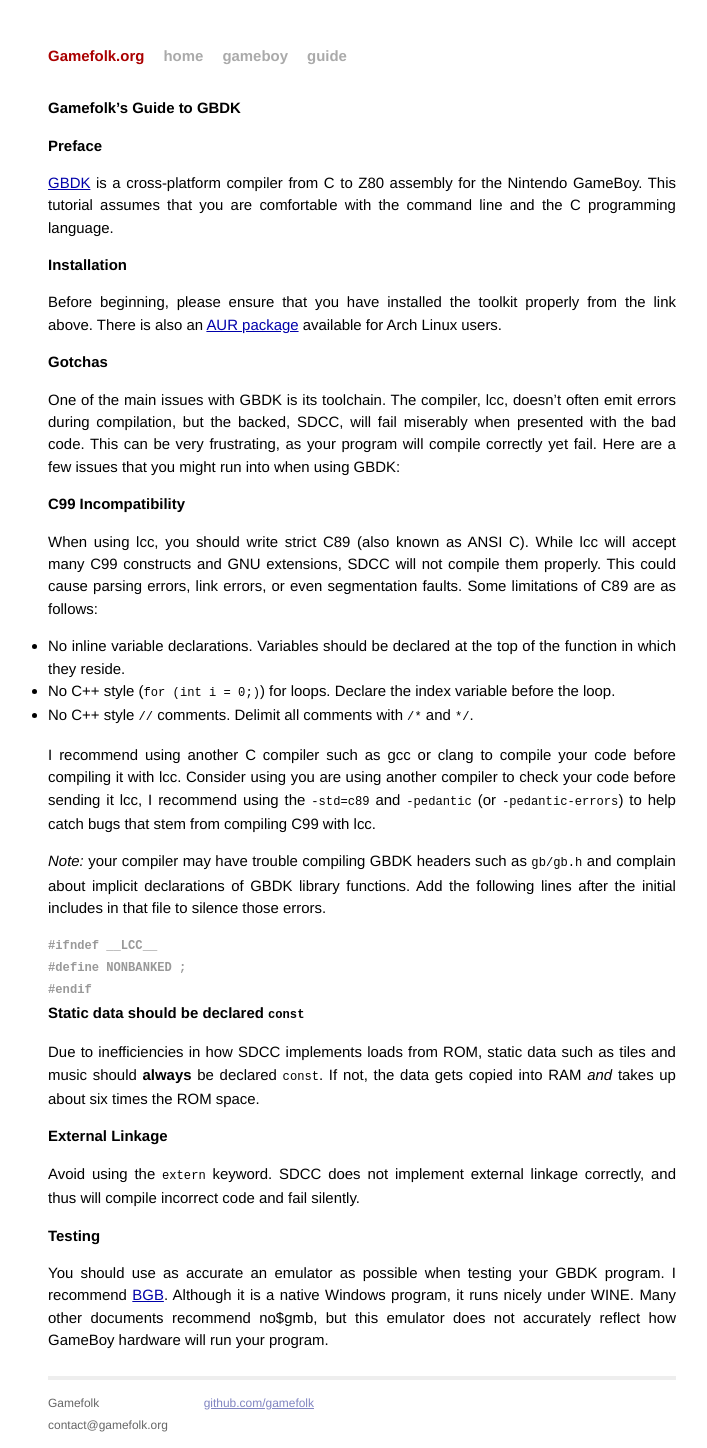
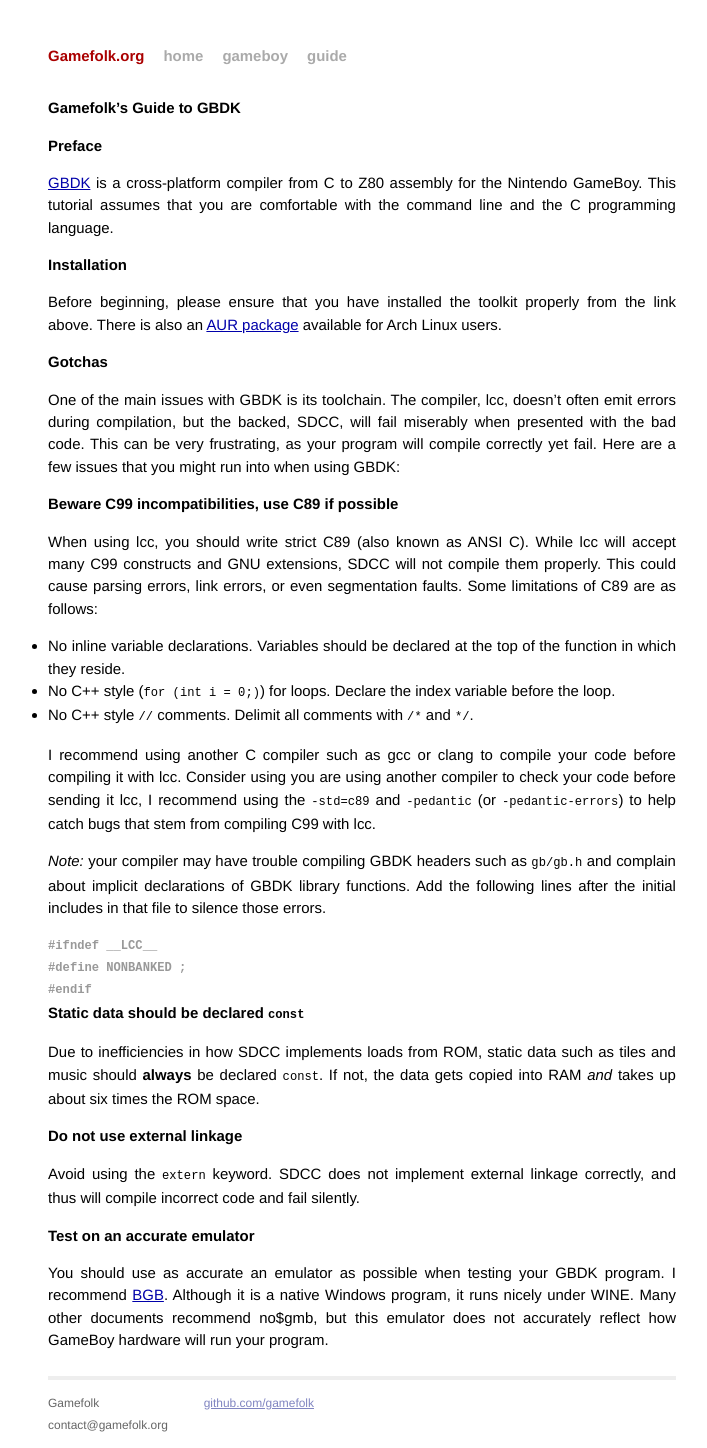
Before and after one commit to gamefolk/gamefolk.github.io, a Jekyll site: the page built from guide.md, in a window 1280 px wide. Shown: the whole page, without its empty margins (278-985 px from the left). Built offline with Jekyll 4.4.1, drawn with Linux system fonts in a browser that asks for light colours; Markdown is read by kramdown in place of the engine named in the settings.

Commit message:
add detail to titles

```diff
--- a/guide.md
+++ b/guide.md
@@ -24,7 +24,7 @@
 will compile correctly yet fail. Here are a few issues that you might run into
 when using GBDK:
 
-### C99 Incompatibility
+### Beware C99 incompatibilities, use C89 if possible
 
 When using lcc, you should write strict C89 (also known as ANSI C). While lcc
 will accept many C99 constructs and GNU extensions, SDCC will not compile them
@@ -59,12 +59,12 @@
 tiles and music should __always__ be declared `const`. If not, the data gets
 copied into RAM *and* takes up about six times the ROM space.
 
-### External Linkage
+### Do not use external linkage
 
 Avoid using the `extern` keyword. SDCC does not implement external linkage
 correctly, and thus will compile incorrect code and fail silently.
 
-## Testing
+### Test on an accurate emulator
 
 You should use as accurate an emulator as possible when testing your GBDK
 program. I recommend [BGB]. Although it is a native Windows program, it runs
```
